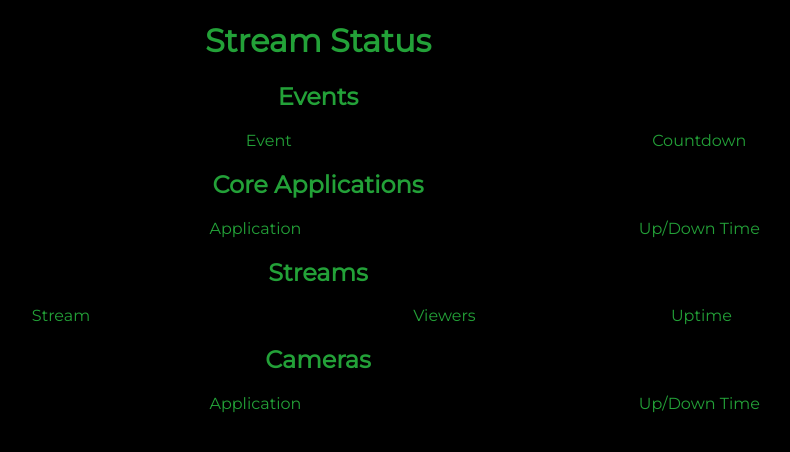
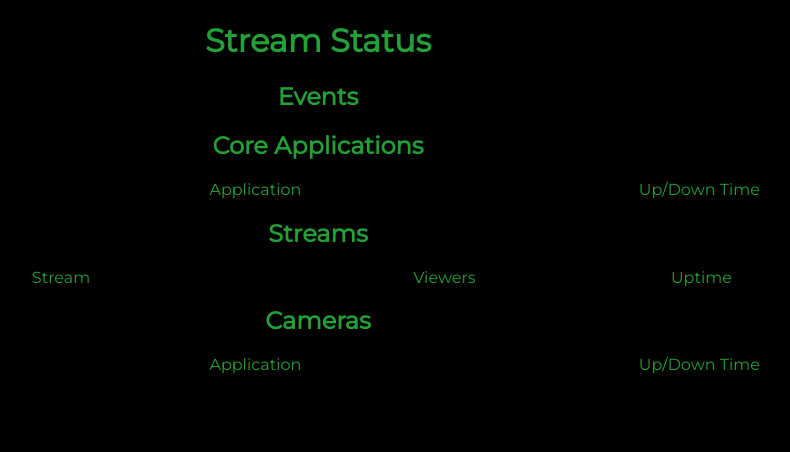
Before and after one commit to JohnBarton27/stream-status, a Flask app: template streamstatus/templates/index.html in a window 1280 px wide. Shown: the top 452 px of the page, without its empty margins (322-1112 px from the left). Run offline with Flask 2, Linux system fonts and the light colour scheme; the template is opened without the code that fills it, so the values that code supplies are empty; parts of the project's set-up code (start-up, migrations or seed data) failed here and were passed over; some libraries are stand-ins or nearby versions.

Commit message:
Switch events layout to 3-column

```diff
--- a/streamstatus/main.py
+++ b/streamstatus/main.py
@@ -40,7 +40,7 @@ ptz_2 = PTZCam('192.168.2.200', app_name='PTZ 2')
 
 
 # Events
-gathering = Service('Gath', hour=9, minute=30)
+gathering = Service('Gath', hour=20, minute=10)
 traditional = Service('Trad', hour=11, minute=0)
 
 # videos
--- a/streamstatus/templates/index.html
+++ b/streamstatus/templates/index.html
@@ -15,12 +15,12 @@
 
   <div id="events">
     <h2>Events</h2>
-    <div style="text-align: center;">
-      <span style="width: 60%; display: inline-block;">Event</span>
-      <span>Countdown</span>
-    </div>
+<!--    <div style="text-align: center;">-->
+<!--      <span style="width: 60%; display: inline-block;">Event</span>-->
+<!--      <span>Countdown</span>-->
+<!--    </div>-->
     {% for event in events %}
-      <div id="{{event.id}}" class="app-status app-healthy" style="text-align: center;">
+      <div id="{{event.id}}" class="app-status app-healthy" style="text-align: center; width: 30%; display: inline;">
         <span style="width: 60%; display: inline-block;">{{ event.name }}</span>
         <span id="{{event.name}}-countdown">{{ event.get_time_remaining() }}</span>
       </div>
@@ -157,7 +157,7 @@
           event_elem.style.display = "none";
           continue;
         } else {
-          event_elem.style.display = "block";
+          event_elem.style.display = "inline-block";
         }
         num_events++;
 
```
